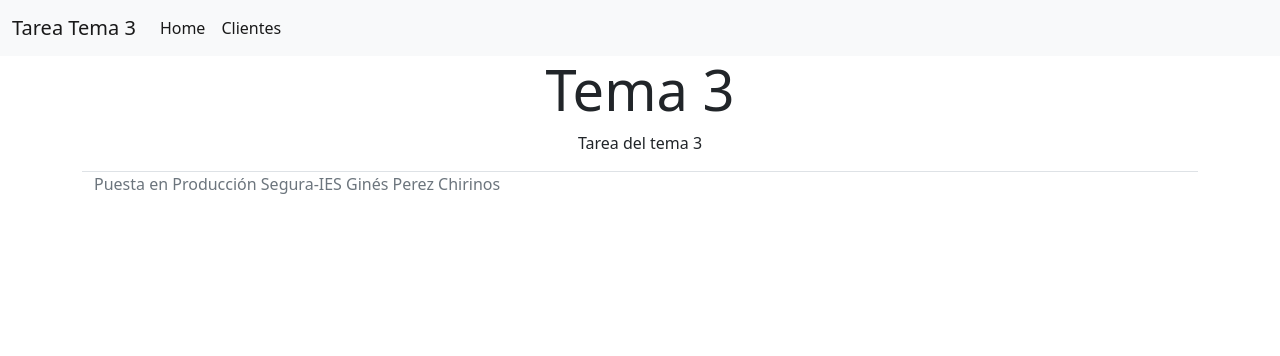
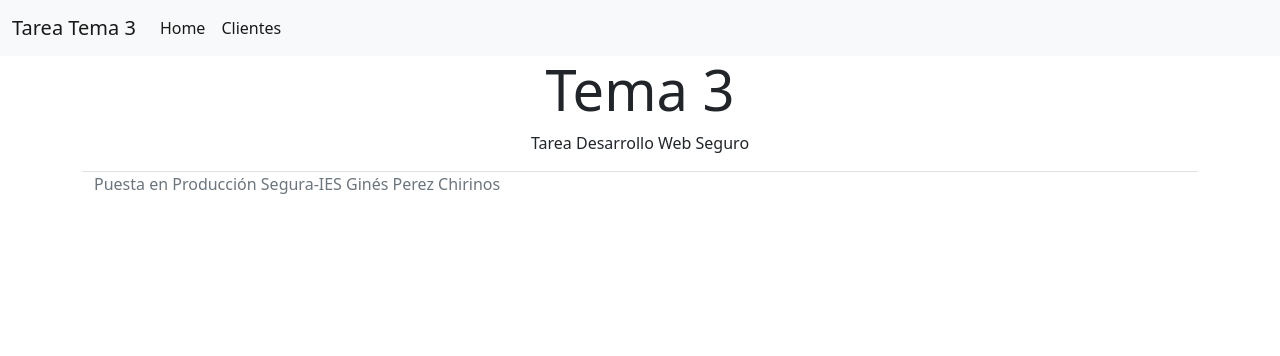
Before and after one commit to agustinchirinos/tareaTema3Project, a Flask app: page / in a window 1280 px wide. Shown: the top 356 px of the page. Run offline with Flask 2, Linux system fonts and the light colour scheme; some libraries are stand-ins or nearby versions.

Commit message:
Initial Project

```diff
--- a/app/public/templates/index.html
+++ b/app/public/templates/index.html
@@ -3,6 +3,6 @@
 {% block contenido %}
 <div class="text-center">
     <h1 class="display-4">Tema 3</h1>
-    <p>Tarea del tema 3</p>
+    <p>Tarea Desarrollo Web Seguro</p>
 </div>
 {% endblock %}
```
